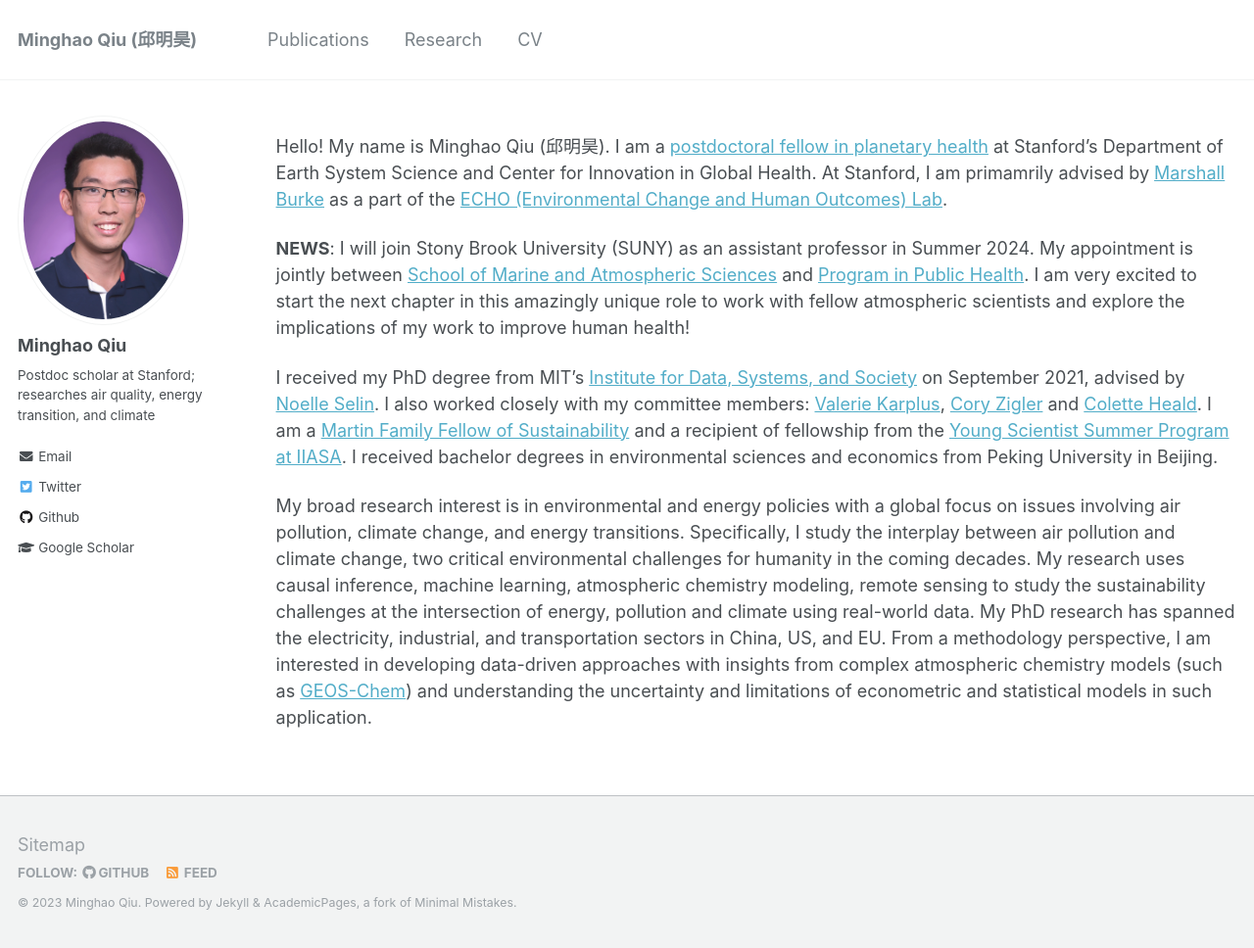
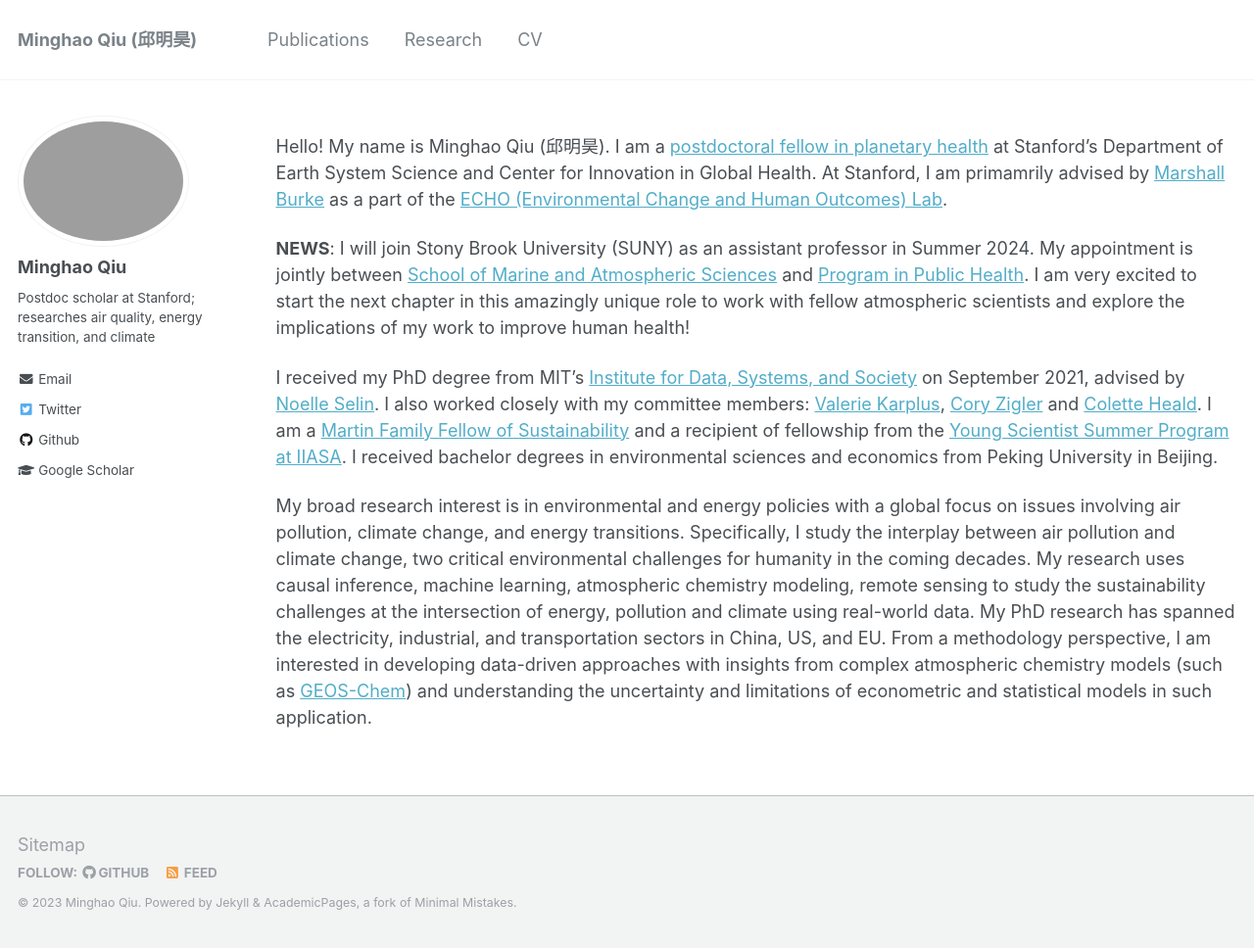
Before and after one commit to mhqiu/mhqiu.github.io, a Jekyll site: the page built from _pages/about.md, in a window 1280 px wide and 968 px high. Shown: the whole window at 98% size. Built offline with Jekyll 4.4.1, drawn with Linux system fonts in a browser that asks for light colours.

Commit message:
Update _config.yml

```diff
--- a/_config.yml
+++ b/_config.yml
@@ -81,7 +81,7 @@ analytics:
 # Site Author
 author:
   name             : "Minghao Qiu"
-  avatar           : "Minghao_photo.jpeg"
+  avatar           : "Minghao_photo_grey.jpeg"
   bio              : "Postdoc scholar at Stanford; researches air quality, energy transition, and climate"
   location         :
   employer         :
```
